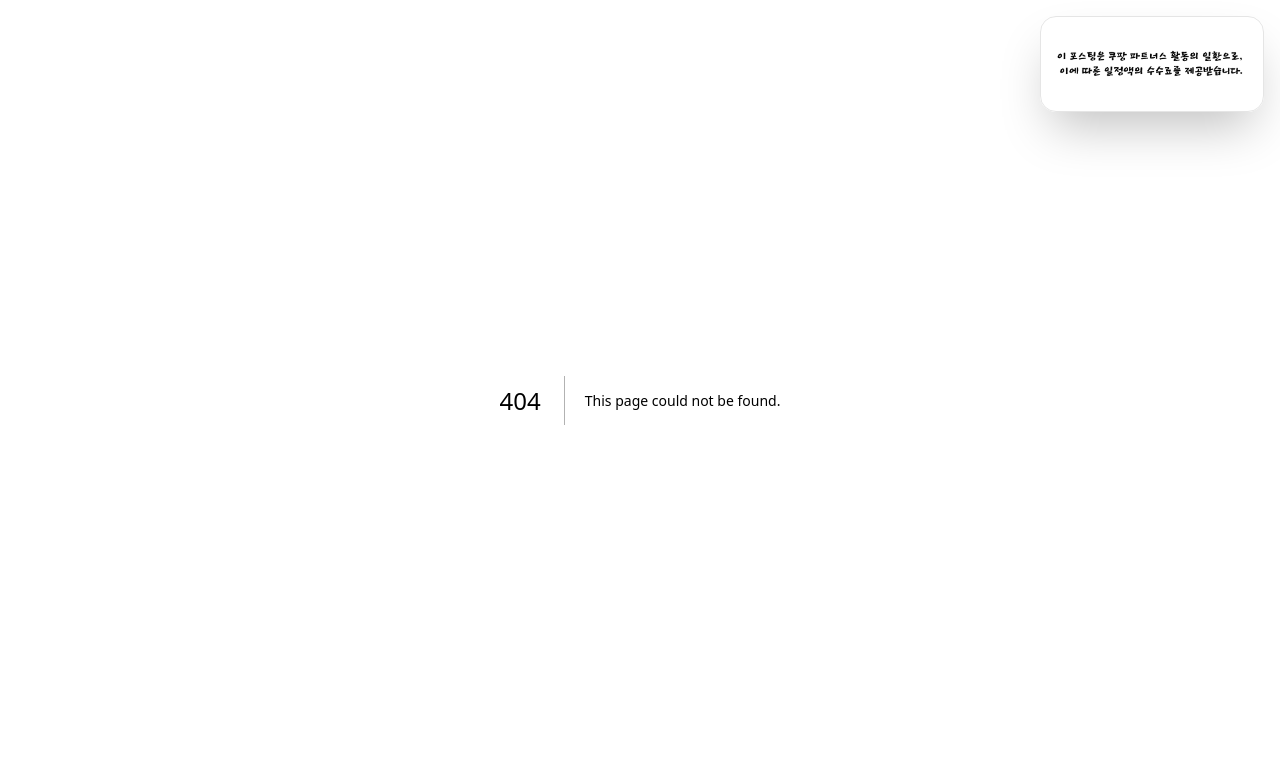
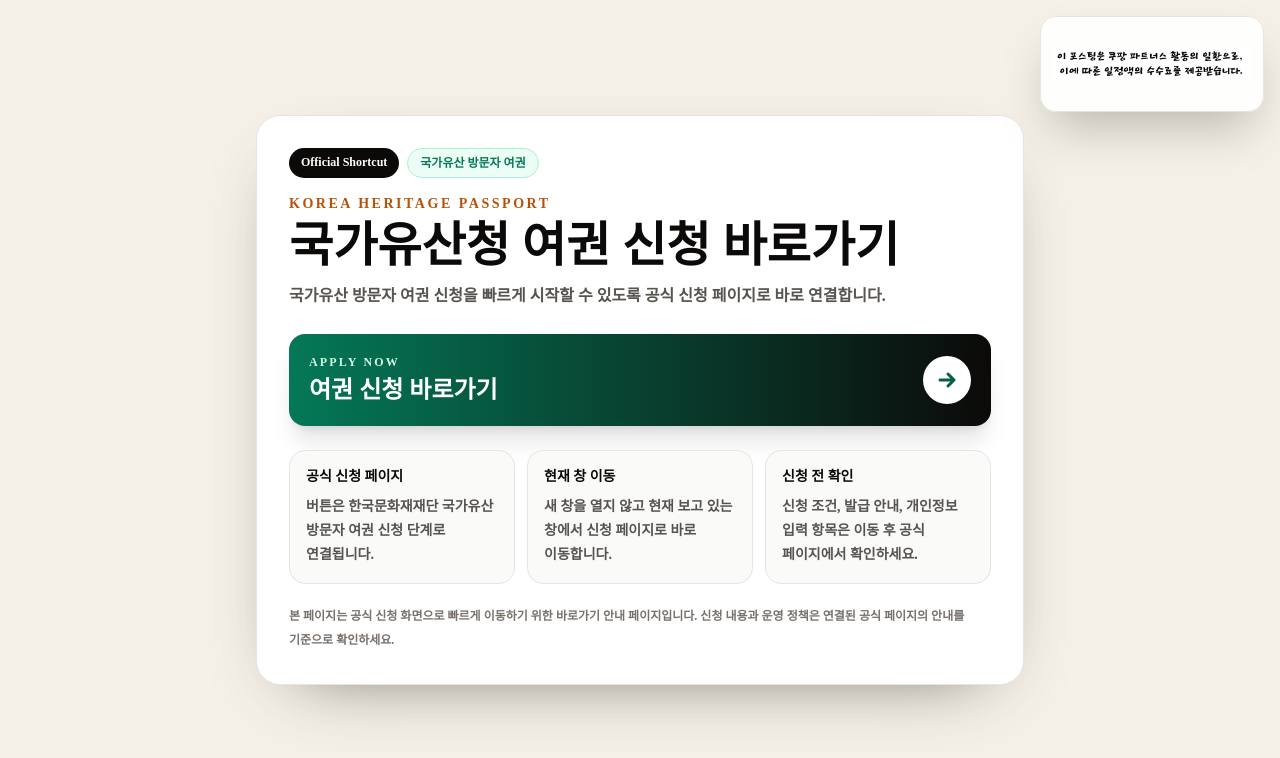
Before and after one commit to feel2174/blog-sitemap, a Next.js app: page /heritage-passport in a window 1280 px wide. Before the commit this address had no page. Shown: the top 758 px of the page. Built offline with nearby package versions, Linux system fonts and the light colour scheme; a web font is replaced by a local one.

Commit message:
Add heritage passport shortcut page

```diff
--- /dev/null
+++ b/src/app/heritage-passport/page.tsx
@@ -0,0 +1,86 @@
+import type { Metadata } from 'next';
+
+const passportApplyUrl = 'https://www.kh.or.kr/visit/kor/tour/passport/step1.do';
+
+export const metadata: Metadata = {
+  title: '국가유산청 여권 신청 바로가기 | 국가유산 방문자 여권',
+  description:
+    '국가유산 방문자 여권 신청 페이지로 바로 이동할 수 있는 원페이지 바로가기입니다. 새 창이 아닌 현재 창에서 공식 신청 페이지로 이동합니다.',
+  keywords: ['국가유산청 여권', '국가유산 방문자 여권', '국가유산 여권 신청', '국가유산 방문 캠페인'],
+  alternates: {
+    canonical: '/heritage-passport',
+  },
+  openGraph: {
+    title: '국가유산청 여권 신청 바로가기',
+    description: '국가유산 방문자 여권 공식 신청 페이지로 바로 이동하세요.',
+    url: 'https://zucca100.com/heritage-passport',
+    type: 'article',
+  },
+};
+
+const notes = [
+  {
+    title: '공식 신청 페이지',
+    body: '버튼은 한국문화재재단 국가유산 방문자 여권 신청 단계로 연결됩니다.',
+  },
+  {
+    title: '현재 창 이동',
+    body: '새 창을 열지 않고 현재 보고 있는 창에서 신청 페이지로 바로 이동합니다.',
+  },
+  {
+    title: '신청 전 확인',
+    body: '신청 조건, 발급 안내, 개인정보 입력 항목은 이동 후 공식 페이지에서 확인하세요.',
+  },
+];
+
+export default function HeritagePassportPage() {
+  return (
+    <main className="min-h-screen bg-[#f5f1e8] px-4 py-6 text-stone-950 sm:px-6 lg:px-8">
+      <section className="mx-auto flex min-h-[calc(100vh-48px)] max-w-3xl flex-col justify-center">
+        <div className="rounded-3xl border border-stone-200 bg-white p-5 shadow-[0_24px_70px_-42px_rgba(41,37,36,0.8)] sm:p-8">
+          <div className="mb-4 flex flex-wrap gap-2 text-xs font-black">
+            <span className="rounded-full bg-stone-950 px-3 py-1.5 text-white">Official Shortcut</span>
+            <span className="rounded-full border border-emerald-200 bg-emerald-50 px-3 py-1.5 text-emerald-700">
+              국가유산 방문자 여권
+            </span>
+          </div>
+
+          <p className="text-sm font-black uppercase tracking-[0.18em] text-amber-700">Korea Heritage Passport</p>
+          <h1 className="mt-2 text-3xl font-black leading-tight sm:text-5xl">국가유산청 여권 신청 바로가기</h1>
+          <p className="mt-3 text-base font-semibold leading-7 text-stone-600">
+            국가유산 방문자 여권 신청을 빠르게 시작할 수 있도록 공식 신청 페이지로 바로 연결합니다.
+          </p>
+
+          <a
+            href={passportApplyUrl}
+            className="mt-6 flex w-full items-center justify-between gap-4 rounded-2xl bg-gradient-to-r from-emerald-700 to-stone-950 px-5 py-5 text-left text-white shadow-xl transition-transform hover:-translate-y-0.5 active:scale-[0.99]"
+            aria-label="국가유산청 여권 신청 공식 페이지로 이동"
+          >
+            <span className="min-w-0">
+              <span className="block text-xs font-black uppercase tracking-[0.18em] text-emerald-100">Apply Now</span>
+              <span className="mt-1 block text-xl font-black leading-snug sm:text-2xl">여권 신청 바로가기</span>
+            </span>
+            <span className="flex h-12 w-12 shrink-0 items-center justify-center rounded-full bg-white text-emerald-800">
+              <svg className="h-6 w-6" fill="none" stroke="currentColor" viewBox="0 0 24 24" aria-hidden="true">
+                <path strokeLinecap="round" strokeLinejoin="round" strokeWidth="3" d="M5 12h14m-6-6 6 6-6 6" />
+              </svg>
+            </span>
+          </a>
+
+          <div className="mt-6 grid gap-3 sm:grid-cols-3">
+            {notes.map((note) => (
+              <article key={note.title} className="rounded-2xl border border-stone-200 bg-stone-50 p-4">
+                <h2 className="text-sm font-black">{note.title}</h2>
+                <p className="mt-2 text-sm font-semibold leading-6 text-stone-600">{note.body}</p>
+              </article>
+            ))}
+          </div>
+
+          <p className="mt-5 text-xs font-semibold leading-6 text-stone-500">
+            본 페이지는 공식 신청 화면으로 빠르게 이동하기 위한 바로가기 안내 페이지입니다. 신청 내용과 운영 정책은 연결된 공식 페이지의 안내를 기준으로 확인하세요.
+          </p>
+        </div>
+      </section>
+    </main>
+  );
+}
--- a/src/app/jensen-huang-korea-ai-stocks/page.tsx
+++ b/src/app/jensen-huang-korea-ai-stocks/page.tsx
@@ -327,6 +327,23 @@ export default function JensenHuangKoreaAiStocksPage() {
               </p>
             </article>
           </div>
+
+          <div className="mx-auto mt-5 max-w-6xl">
+            <a
+              href="https://zucca100.com/jensen-huang-schedule/"
+              className="flex w-full items-center justify-between gap-4 rounded-2xl bg-blue-600 px-5 py-5 text-left text-white shadow-xl transition-transform hover:-translate-y-0.5 active:scale-[0.99] sm:mx-auto sm:max-w-xl"
+            >
+              <span className="min-w-0">
+                <span className="block text-xs font-black uppercase tracking-[0.18em] text-blue-100">Schedule Calendar</span>
+                <span className="mt-1 block text-lg font-black leading-snug">젠슨황 방한 일정</span>
+              </span>
+              <span className="flex h-10 w-10 shrink-0 items-center justify-center rounded-full bg-white text-blue-700">
+                <svg className="h-5 w-5" fill="none" stroke="currentColor" viewBox="0 0 24 24" aria-hidden="true">
+                  <path strokeLinecap="round" strokeLinejoin="round" strokeWidth="3" d="M5 12h14m-6-6 6 6-6 6" />
+                </svg>
+              </span>
+            </a>
+          </div>
         </section>
       </main>
     </div>
--- a/src/app/sitemap.ts
+++ b/src/app/sitemap.ts
@@ -50,6 +50,12 @@ export default function sitemap(): MetadataRoute.Sitemap {
       changeFrequency: 'monthly' as const,
       priority: 0.6,
     },
+    {
+      url: `${baseUrl}/heritage-passport`,
+      lastModified: new Date(),
+      changeFrequency: 'monthly' as const,
+      priority: 0.6,
+    },
   ]
 
   return [mainPage, ...categoryPages, ...blogPosts, ...staticPages]
```
